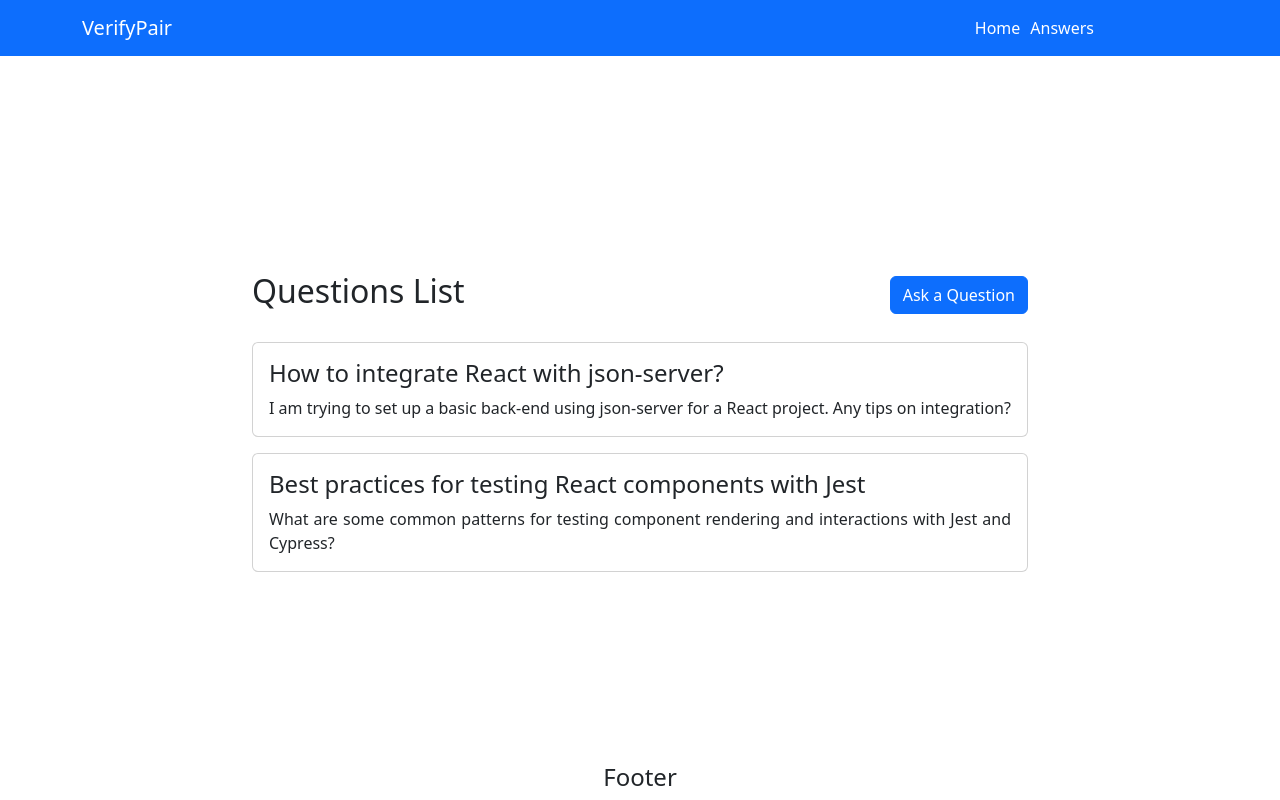
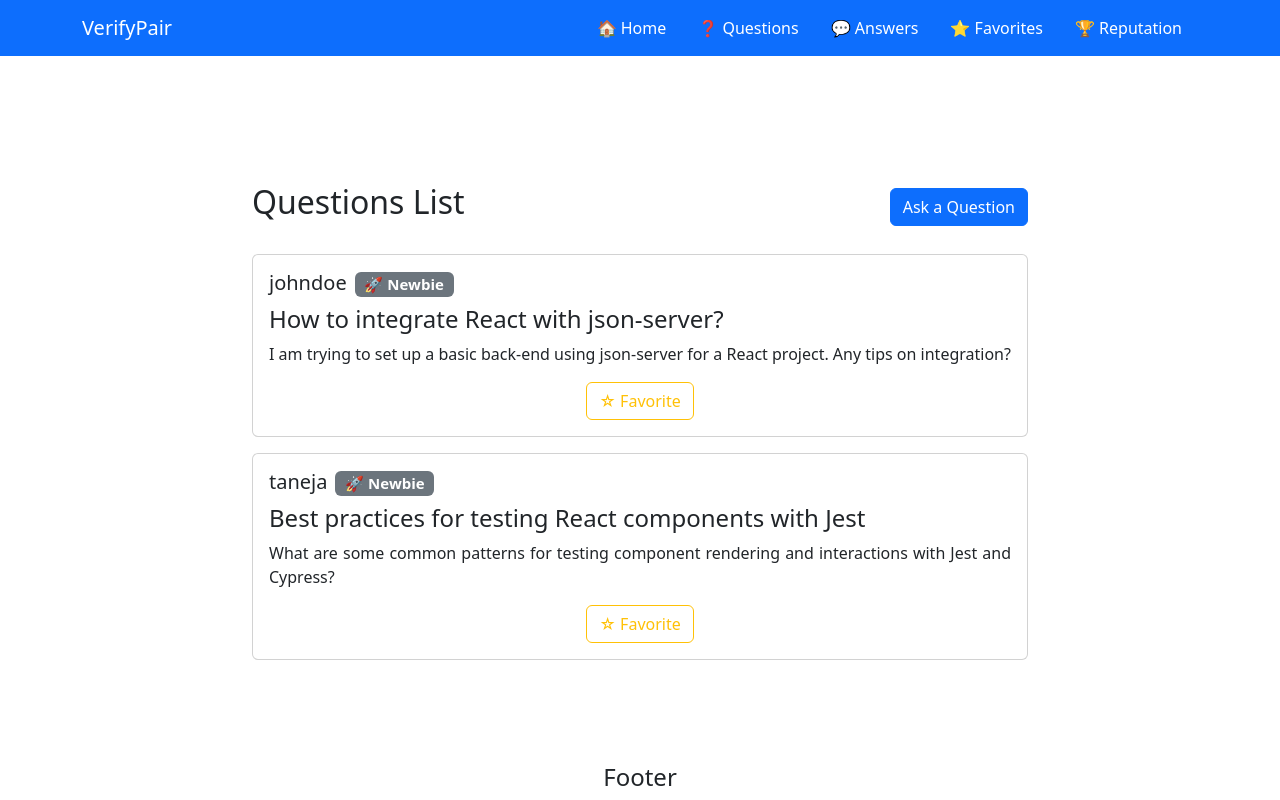
Before and after one commit to Study-Program-Applied-Computer-Science/usability-testing-and-verification-verifypair, a React (Vite) app: page /posts in a window 1280 px wide. Built offline with nearby package versions, Linux system fonts and the light colour scheme; data requests are answered from the project's data file.

Commit message:
Polishing feature

```diff
--- a/src/components/Answer.jsx
+++ b/src/components/Answer.jsx
@@ -1,6 +1,5 @@
 import React, { useState } from 'react';
-// import ReactQuill from 'react-quill';
-// import 'react-quill/dist/quill.snow.css';
+import { getBadge } from './BadgeReputation'; // ✅ Import the badge function
 
 const Answer = () => {
     const [content, setContent] = useState('');
@@ -8,6 +7,7 @@ const Answer = () => {
     const temp = [
         {
             "id": 1,
+            "username": "Alice",
             "answer": "You can start by setting up json-server with a db.json file and then use fetch or axios in your React app to call the endpoints.",
             "vote": {
                 "upvote": 8,
@@ -16,14 +16,14 @@ const Answer = () => {
         },
         {
             "id": 2,
+            "username": "Bob",
             "answer": "Consider using a proxy in your React development environment to avoid CORS issues when connecting to json-server.",
             "vote": {
                 "upvote": 5,
                 "downvote": 1
             }
         }
-    ]
-
+    ];
 
     const [answers, setAnswers] = useState(temp);
 
@@ -50,6 +50,10 @@ const Answer = () => {
                     return (
                         <div className="card mt-4" key={item.id}>
                             <div className="card-body">
+                                {/* Display username with badge */}
+                                <div className="d-flex justify-content-between align-items-center">
+                                    <h5>{item.username} <span className="badge bg-secondary">{getBadge(item.vote.upvote)}</span></h5>
+                                </div>
                                 <p>{item.answer}</p>
                                 <div className="d-flex justify-content-end">
                                     <div>
--- a/src/components/BadgeReputation.jsx
+++ b/src/components/BadgeReputation.jsx
@@ -1,20 +1,20 @@
 import { useState } from "react";
+
+// Exported getBadge function to be used in other components
+export const getBadge = (upvotes) => {
+  if (upvotes >= 200) return "💎 Diamond";
+  if (upvotes >= 100) return "🏆 Platinum";
+  if (upvotes >= 50) return "🥇 Gold";
+  if (upvotes >= 25) return "🥈 Silver";
+  if (upvotes >= 10) return "🥉 Bronze";
+  return "🚀 Newbie";
+};
 
 function Reputation() {
   const [user, setUser] = useState({
     username: "johndoe",
     upvotesReceived: 20,
   });
-
-  // Badge determination based on total number of votes on a user's profile
-  const getBadge = (upvotes) => {
-    if (upvotes >= 200) return "💎 Diamond";
-    if (upvotes >= 100) return "🏆 Platinum";
-    if (upvotes >= 50) return "🥇 Gold";
-    if (upvotes >= 25) return "🥈 Silver";
-    if (upvotes >= 10) return "🥉 Bronze";
-    return "🚀 Newbie";
-  };
 
   // This is basically for handling upvotes for when user clicks "upvote" since idk how you did it
   const handleUpvote = () => {
@@ -25,11 +25,11 @@ function Reputation() {
   };
 
   return (
-    <div>
+    <div className="container mt-4">
       <h1>Welcome, {user.username}</h1>
       <p>Reputation: {user.upvotesReceived} upvotes</p>
-      <p>Badge: {getBadge(user.upvotesReceived)}</p>
-      <button onClick={handleUpvote}>Upvote</button>
+      <p>Badge: <span className="badge bg-secondary">{getBadge(user.upvotesReceived)}</span></p>
+      <button className="btn btn-primary" onClick={handleUpvote}>Upvote</button>
     </div>
   );
 }
--- a/src/components/Favorites.jsx
+++ b/src/components/Favorites.jsx
@@ -1,6 +1,8 @@
-import { useState, useEffect } from "react";
+import { useState, useEffect, useContext } from "react";
+import { QuestionsContext } from "./QuestionsContext";
 
 function Favorites() {
+  const { questions } = useContext(QuestionsContext); // ✅ Fetch questions from context
   const [favorites, setFavorites] = useState([]);
 
   // Load favorites from localStorage
@@ -20,17 +22,32 @@ function Favorites() {
     });
   };
 
+  // Filter only favorited questions
+  const favoriteQuestions = questions.filter(q => favorites.includes(q.id));
+
   return (
-    <div>
+    <div className="container mt-4">
       <h2>Bookmarked Questions</h2>
-      {favorites.length > 0 ? (
-        favorites.map((id) => <p key={id}>Question {id}</p>)
+      {favoriteQuestions.length > 0 ? (
+        favoriteQuestions.map((q) => (
+          <div key={q.id} className="card mt-3">
+            <div className="card-body">
+              <h4 className="card-title">{q.question_title}</h4>
+              <p className="card-text">{q.question_description}</p>
+
+              {/* Unfavorite Button */}
+              <button
+                className="btn btn-outline-danger"
+                onClick={() => toggleFavorite(q.id)}
+              >
+                ⭐ Unfavorite
+              </button>
+            </div>
+          </div>
+        ))
       ) : (
-        <p>No bookmarks yet.</p>
+        <p>No bookmarked questions yet.</p>
       )}
-
-      {/* Example Button to toggle Favorite (Heres where I replace "toggleFavorite(1)" with the actual question id) */}
-      <button onClick={() => toggleFavorite(1)}>Toggle Favorite for Q1</button>
     </div>
   );
 }
--- a/src/components/Header.jsx
+++ b/src/components/Header.jsx
@@ -6,9 +6,24 @@ const Header = () => {
         <nav className="navbar navbar-expand-lg navbar-dark bg-primary">
             <div className="container justify-content-between">
                 <a className="navbar-brand" href="#">VerifyPair</a>
-                <div className="d-flex" style={{ width: '20%', color: "white" }} id="navbarNav">
-                    <Link className="nav-link" to="/" style={{ paddingRight: "10px" }}><p style={{ margin: 0 }}> Home </p></Link>
-                    <Link className="nav-link" to="/answer"><p style={{ margin: 0 }}> Answers </p></Link>
+
+                {/* Navbar Links */}
+                <div className="d-flex" style={{ color: "white" }} id="navbarNav">
+                    <Link className="nav-link mx-3" to="/">
+                        <p style={{ margin: 0 }}>🏠 Home</p>
+                    </Link>
+                    <Link className="nav-link mx-3" to="/posts">
+                        <p style={{ margin: 0 }}>❓ Questions</p>
+                    </Link>
+                    <Link className="nav-link mx-3" to="/answer">
+                        <p style={{ margin: 0 }}>💬 Answers</p>
+                    </Link>
+                    <Link className="nav-link mx-3" to="/favorites">
+                        <p style={{ margin: 0 }}>⭐ Favorites</p>
+                    </Link>
+                    <Link className="nav-link mx-3" to="/badges">
+                        <p style={{ margin: 0 }}>🏆 Reputation</p>
+                    </Link>
                 </div>
             </div>
         </nav>
--- a/src/components/QuestionsList.jsx
+++ b/src/components/QuestionsList.jsx
@@ -1,10 +1,31 @@
-import { useContext } from "react";
+import { useContext, useState, useEffect } from "react";
 import { useNavigate } from "react-router-dom";
 import { QuestionsContext } from './QuestionsContext';
+import { getBadge } from './BadgeReputation'; // ✅ Import the badge function
 
 const QuestionsList = () => {
   const { questions } = useContext(QuestionsContext);
   const navigate = useNavigate();
+
+  // State to track favorited questions
+  const [favorites, setFavorites] = useState([]);
+
+  // Load favorites from localStorage on mount
+  useEffect(() => {
+    const storedFavorites = JSON.parse(localStorage.getItem("favorites")) || [];
+    setFavorites(storedFavorites);
+  }, []);
+
+  // Toggle favorite (add/remove question ID)
+  const toggleFavorite = (questionId) => {
+    setFavorites((prev) => {
+      const updatedFavorites = prev.includes(questionId)
+        ? prev.filter((id) => id !== questionId) // Remove if exists
+        : [...prev, questionId]; // Add if not exists
+      localStorage.setItem("favorites", JSON.stringify(updatedFavorites));
+      return updatedFavorites;
+    });
+  };
 
   const formRedirect = () => {
     navigate('/ask');
@@ -22,10 +43,27 @@ const QuestionsList = () => {
         {questions.map((question) => (
             <div key={question.id} className="card mt-3">
                 <div className="card-body">
+                    {/* Display username with badge */}
+                    <div className="d-flex justify-content-between align-items-center">
+                        <h5>
+                            {question.username}
+                            <span className="badge bg-secondary ms-2">
+                                {getBadge(question.upvotes)}
+                            </span>
+                        </h5>
+                    </div>
                     <h4 className="card-title" style={{ textAlign: 'justify' }}>{question.question_title}</h4>
                     <p className="card-text" style={{ textAlign: 'justify' }}>
                         {question.question_description}
                     </p>
+
+                    {/* Favorite Button */}
+                    <button
+                        className="btn btn-outline-warning"
+                        onClick={() => toggleFavorite(question.id)}
+                    >
+                        {favorites.includes(question.id) ? "⭐ Unfavorite" : "☆ Favorite"}
+                    </button>
                 </div>
             </div>
         ))}
```
Lines whose indentation alone changed are shown as unchanged.
